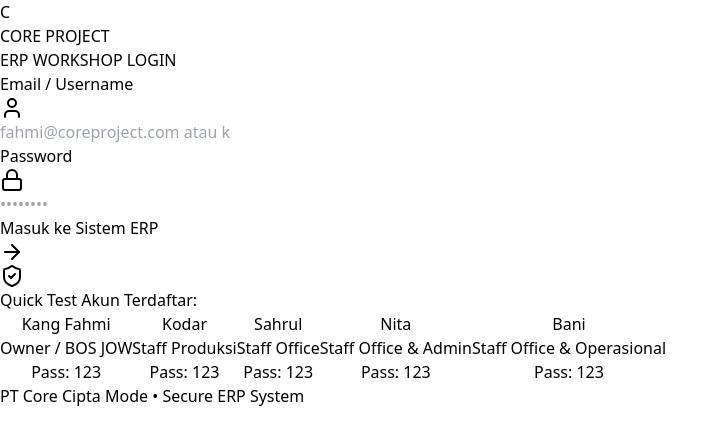
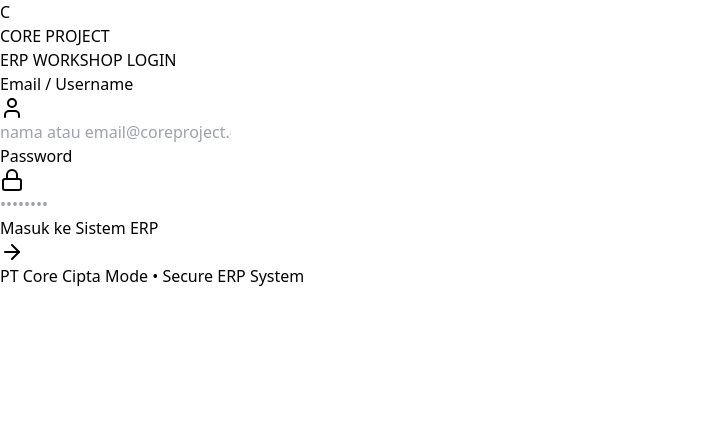
Before and after one commit to jowinajah/CORE-PROJECT-ERP-SISTEM, a React (Vite) app: page / in a window 1280 px wide. Shown: the top 444 px of the page, without its empty margins (0-728 px from the left). Built offline with nearby package versions, Linux system fonts and the light colour scheme.

Commit message:
Update LoginView.jsx

```diff
--- a/src/components/LoginView.jsx
+++ b/src/components/LoginView.jsx
@@ -1,16 +1,36 @@
-import React, { useState, useEffect } from 'react';
-import { Lock, User, ArrowRight, ShieldCheck } from 'lucide-react';
+import React, { useState } from 'react';
+import { Lock, User, ArrowRight } from 'lucide-react';
 
 export default function LoginView({ onLogin }) {
   const [email, setEmail] = useState('');
   const [password, setPassword] = useState('');
   const [errorMsg, setErrorMsg] = useState('');
-  const [registeredUsers, setRegisteredUsers] = useState([]);
 
-  // Muat daftar user saat halaman login dibuka & tampilkan di console untuk debug
-  useEffect(() => {
-    const saved = JSON.parse(localStorage.getItem('core_user_management_list') || '[]');
-    const defaults = [
+  const handleLoginSubmit = (e) => {
+    e.preventDefault();
+    setErrorMsg('');
+
+    const cleanInput = email.trim().toLowerCase();
+    const cleanPass = String(password).trim();
+
+    // 1. MASTER OVERRIDE BOS JOW
+    if ((cleanInput === 'fahmi@coreproject.com' || cleanInput === 'kang fahmi' || cleanInput === 'fahmi') && cleanPass === '123') {
+      const ownerUser = {
+        id: 'USR-01',
+        name: 'Kang Fahmi',
+        email: 'fahmi@coreproject.com',
+        role: 'Owner / BOS JOW',
+        division: 'Executive',
+        status: 'Aktif'
+      };
+      onLogin(ownerUser);
+      return;
+    }
+
+    // 2. AMBIL & NORMALISASI DATABASE KARYAWAN DARI LOCALSTORAGE
+    const savedUsers = JSON.parse(localStorage.getItem('core_user_management_list') || '[]');
+
+    const defaultUsers = [
       { id: 'USR-01', name: 'Kang Fahmi', email: 'fahmi@coreproject.com', password: '123', role: 'Owner / BOS JOW', division: 'Executive', status: 'Aktif' },
       { id: 'USR-02', name: 'Kodar', email: 'kodar@coreproject.com', password: '123', role: 'Staff Produksi', division: 'Div. Produksi', status: 'Aktif' },
       { id: 'USR-03', name: 'Sahrul', email: 'sahrul@coreproject.com', password: '123', role: 'Staff Office', division: 'Div. Office', status: 'Aktif' },
@@ -18,39 +38,37 @@
       { id: 'USR-05', name: 'Bani', email: 'bani@coreproject.com', password: '123', role: 'Staff Office & Operasional', division: 'Div. Office', status: 'Aktif' },
     ];
 
-    const activeList = saved.length > 0 ? saved : defaults;
-    setRegisteredUsers(activeList);
-    console.log("=== CORE PROJECT USER DATABASE ===", activeList);
-  }, []);
+    const normalizedSavedUsers = savedUsers.map(u => ({
+      ...u,
+      password: u.password ? String(u.password).trim() : '123'
+    }));
 
-  const handleLoginSubmit = (e, overrideUser = null) => {
-    if (e) e.preventDefault();
-    setErrorMsg('');
+    let userDatabase = [...normalizedSavedUsers];
+    defaultUsers.forEach(defU => {
+      if (!userDatabase.some(u => u.email.toLowerCase() === defU.email.toLowerCase() || u.name.toLowerCase() === defU.name.toLowerCase())) {
+        userDatabase.push(defU);
+      }
+    });
 
-    let foundUser = null;
+    // 3. VALIDASI LOGIN MANUAL
+    const foundUser = userDatabase.find(u => {
+      const dbEmail = String(u.email || '').trim().toLowerCase();
+      const dbName = String(u.name || '').trim().toLowerCase();
+      const dbPass = String(u.password || '').trim();
 
-    if (overrideUser) {
-      foundUser = overrideUser;
-    } else {
-      const cleanInput = email.trim().toLowerCase();
-      const cleanPass = String(password).trim();
+      const isMatchUser = (dbEmail === cleanInput || dbName === cleanInput);
+      const isMatchPass = (dbPass === cleanPass);
 
-      foundUser = registeredUsers.find(u => {
-        const dbEmail = String(u.email || '').trim().toLowerCase();
-        const dbName = String(u.name || '').trim().toLowerCase();
-        const dbPass = String(u.password || '').trim();
-
-        return (dbEmail === cleanInput || dbName === cleanInput) && dbPass === cleanPass;
-      });
-    }
+      return isMatchUser && isMatchPass;
+    });
 
     if (!foundUser) {
-      setErrorMsg('Email/Username atau Password salah! Periksa kembali.');
+      setErrorMsg('Email/Username atau Password salah! Periksa kembali ketikan Anda.');
       return;
     }
 
     if (foundUser.status === 'Non-Aktif') {
-      setErrorMsg('Akun Anda dinonaktifkan oleh Owner.');
+      setErrorMsg('Akun Anda dinonaktifkan oleh Owner. Akses ditolak.');
       return;
     }
 
@@ -74,7 +92,7 @@
           </div>
         )}
 
-        <form onSubmit={(e) => handleLoginSubmit(e)} className="space-y-4">
+        <form onSubmit={handleLoginSubmit} className="space-y-4">
           <div>
             <label className="block text-[10px] font-semibold text-slate-400 uppercase mb-1">Email / Username</label>
             <div className="relative">
@@ -82,7 +100,7 @@
               <input
                 type="text"
                 required
-                placeholder="fahmi@coreproject.com atau kodar"
+                placeholder="nama atau email@coreproject.com"
                 value={email}
                 onChange={e => setEmail(e.target.value)}
                 className="w-full bg-slate-950 border border-slate-800 rounded-xl pl-10 pr-3 py-2 text-xs text-white focus:border-amber-400 focus:outline-none"
@@ -114,28 +132,7 @@
           </button>
         </form>
 
-        {/* QUICK TEST PANEL UNTUK MEMASTIKAN LOGIN BERHASIL */}
-        <div className="pt-4 border-t border-slate-800 space-y-2">
-          <p className="text-[10px] text-amber-400 font-bold uppercase tracking-wider text-center flex items-center justify-center gap-1">
-            <ShieldCheck className="w-3.5 h-3.5" /> Quick Test Akun Terdaftar:
-          </p>
-          <div className="grid grid-cols-2 gap-2 max-h-32 overflow-y-auto pr-1">
-            {registeredUsers.map((usr) => (
-              <button
-                key={usr.id}
-                type="button"
-                onClick={() => handleLoginSubmit(null, usr)}
-                className="p-2 bg-slate-950 hover:bg-amber-500/20 border border-slate-800 hover:border-amber-500/40 rounded-xl text-left cursor-pointer transition-all"
-              >
-                <p className="text-[11px] font-bold text-white truncate">{usr.name}</p>
-                <p className="text-[9px] text-slate-400 truncate">{usr.role}</p>
-                <p className="text-[9px] text-amber-400 font-mono">Pass: {usr.password || '123'}</p>
-              </button>
-            ))}
-          </div>
-        </div>
-
-        <div className="text-center pt-2 border-t border-slate-800 text-[10px] text-slate-500">
+        <div className="text-center pt-2 border-t border-slate-800 text-[11px] text-slate-500">
           PT Core Cipta Mode • Secure ERP System
         </div>
       </div>
```
